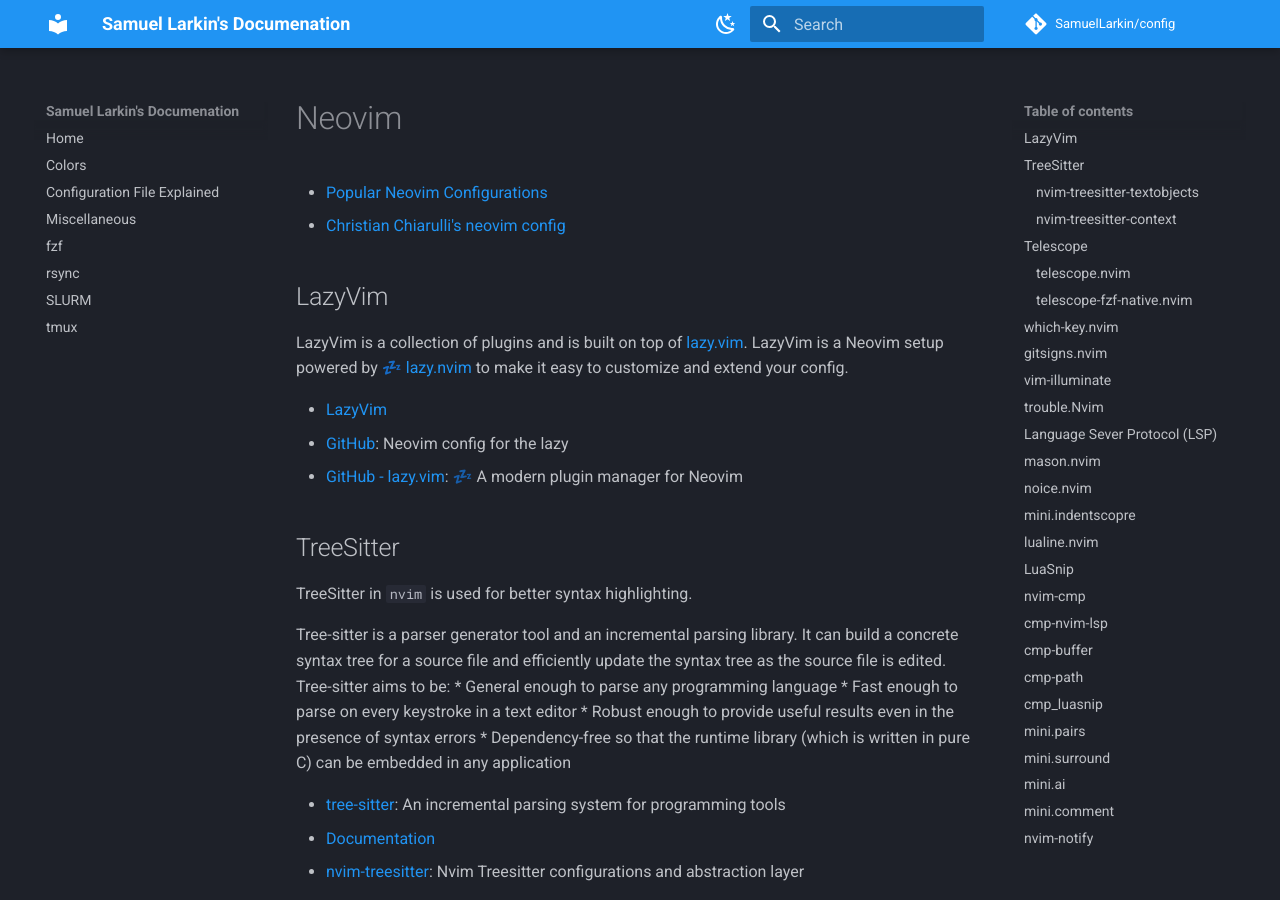
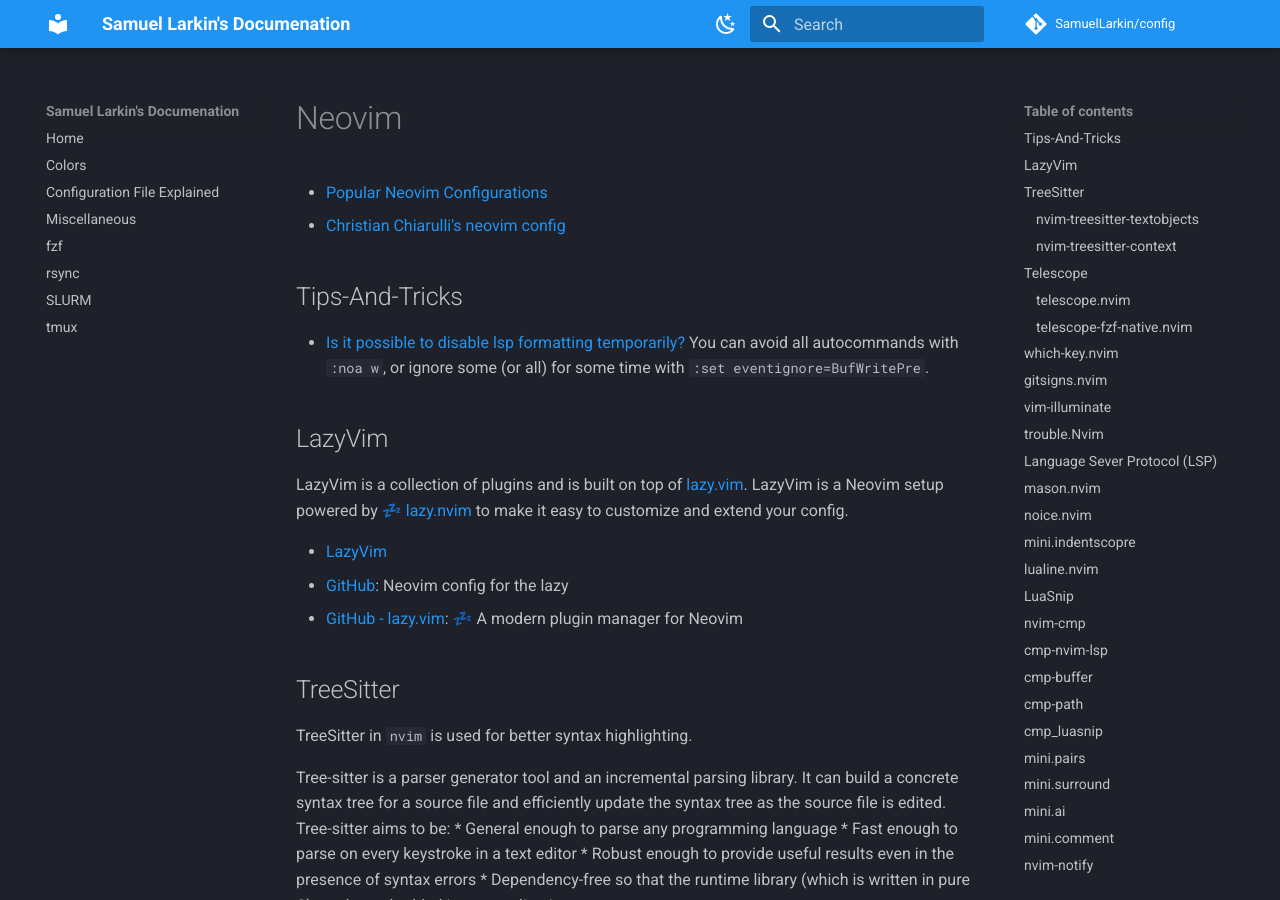
Before and after one commit to SamuelLarkin/config, an MkDocs documentation site: the page built from docs/nvim.md, in a window 1280 px wide and 900 px high. Built offline with MkDocs 1.6.1 and Material for MkDocs 9.7.7, drawn with Linux system fonts in a browser that asks for light colours; comment, search, counter and statistics services are not loaded; the version menu is left out.

Commit message:
doc: disabling autocommands when writing a file

```diff
--- a/docs/nvim.md
+++ b/docs/nvim.md
@@ -2,6 +2,12 @@
 
 * [Popular Neovim Configurations](https://dotfyle.com/neovim/configurations/top)
 * [Christian Chiarulli's neovim config](https://github.com/ChristianChiarulli/nvim/)
+
+
+## Tips-And-Tricks
+
+* [Is it possible to disable lsp formatting temporarily?](https://www.reddit.com/r/neovim/comments/oo8jcu/is_it_possible_to_disable_lsp_formatting/)
+   You can avoid all autocommands with `:noa w`, or ignore some (or all) for some time with `:set eventignore=BufWritePre`.
 
 
 ## LazyVim
```
